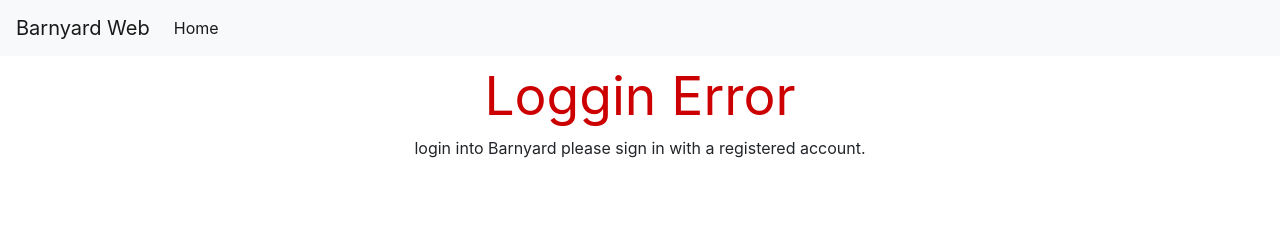
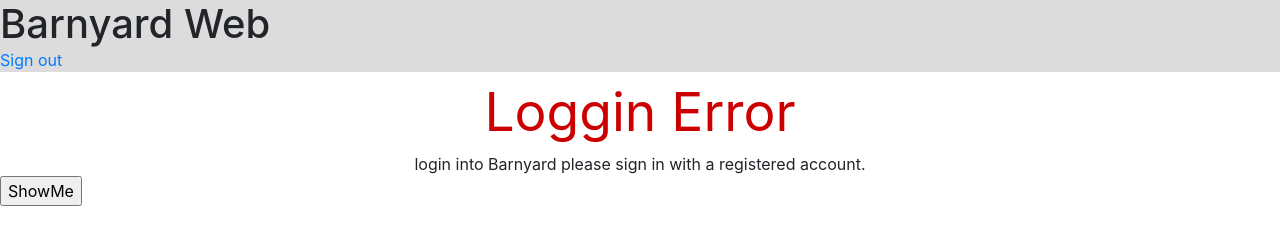
Before and after one commit to team751/BarnyardWeb, a plain HTML site: page index.html in a window 1280 px wide. Drawn offline with nearby package versions, Linux system fonts and the light colour scheme.

Commit message:
OnLogin text

```diff
--- a/css/index.css
+++ b/css/index.css
@@ -1,4 +1,7 @@
 #error {color: #cc0000; font-size: 40pt;}
+#header {margin: 0px; background-color: rgb(220,220,220);}
 
 .g-signin2 {margin: auto;}
 .center{text-align: center;}
+
+h1{margin: 0px; width: 20ex;}
--- a/index.html
+++ b/index.html
@@ -6,31 +6,34 @@
     <meta name="google-signin-client_id" content="637060621328-uc4ag2saftdl5vr82i2jjpk1l0tk76m4.apps.googleusercontent.com">
 
     <link rel="stylesheet" href="css/bootstrap.min.css" />
-    <link rel="stylesheet" href="css/index.css" />
+    <link rel="stylesheet" href="css/index.css" /> <!-- offline CSS -->
+    <link rel="stylesheet" href="BarnyardWeb/css/index.css" /> <!-- online CSS -->
 
     <title>Barnyard Web</title>
 </head>
 <body onload="checkLogin()">
-    <nav class="navbar navbar-expand-lg navbar-light bg-light">
-        <a class="navbar-brand">Barnyard Web</a>
-        <button class="navbar-toggler" type="button" data-toggle="collapse" data-target="#navbarNav" aria-controls="navbarNav" aria-expanded="false" aria-label="Toggle navigation">
-            <span class="navbar-toggler-icon"></span>
-        </button>
-        <div class="collapse navbar-collapse" id="navbarNav">
-            <ul class="navbar-nav">
-                <li class="nav-item active">
-                    <a class="nav-link" href="#">Home <span class="sr-only">(current)</span></a>
-                </li>
-            </ul>
-        </div>
-    </nav>
-    <div class="g-signin2" data-onsuccess="onSignIn"><div id = "error" class = "center">Loggin Error</div></div>
+    <div id = "header" class = "float_left"><h1>Barnyard Web</h1> <a href="#" onclick="signOut();">Sign out</a></div>
+    <div class="g-signin2 hide_after_login" data-onsuccess="onSignIn"><div id = "error" class = "center">Loggin Error</div></div>
 
     <div class = "center"> login into Barnyard please sign in with a registered account. </div>
 
+    <div id = "grid"  = "hide_until_login" style="display:none">
+        Show this after login
+    </div>
 
+    <input type="button"onclick="onSignIn()"value="ShowMe">
 
-
+    <script>
+      function onSignIn(googleUser){
+        document.getElementById('grid').style.display='block';
+      }
+      function signOut() {
+        var auth2 = gapi.auth2.getAuthInstance();
+        auth2.signOut().then(function () {
+          console.log('User signed out.');
+        });
+      }
+    </script>
     <script src="https://apis.google.com/js/platform.js" async defer></script>
     <script src="https://code.jquery.com/jquery-3.5.1.slim.min.js" integrity="sha384-DfXdz2htPH0lsSSs5nCTpuj/zy4C+OGpamoFVy38MVBnE+IbbVYUew+OrCXaRkfj" crossorigin="anonymous"></script>
     <script src="js/bootstrap.bundle.min.js"></script>
```
